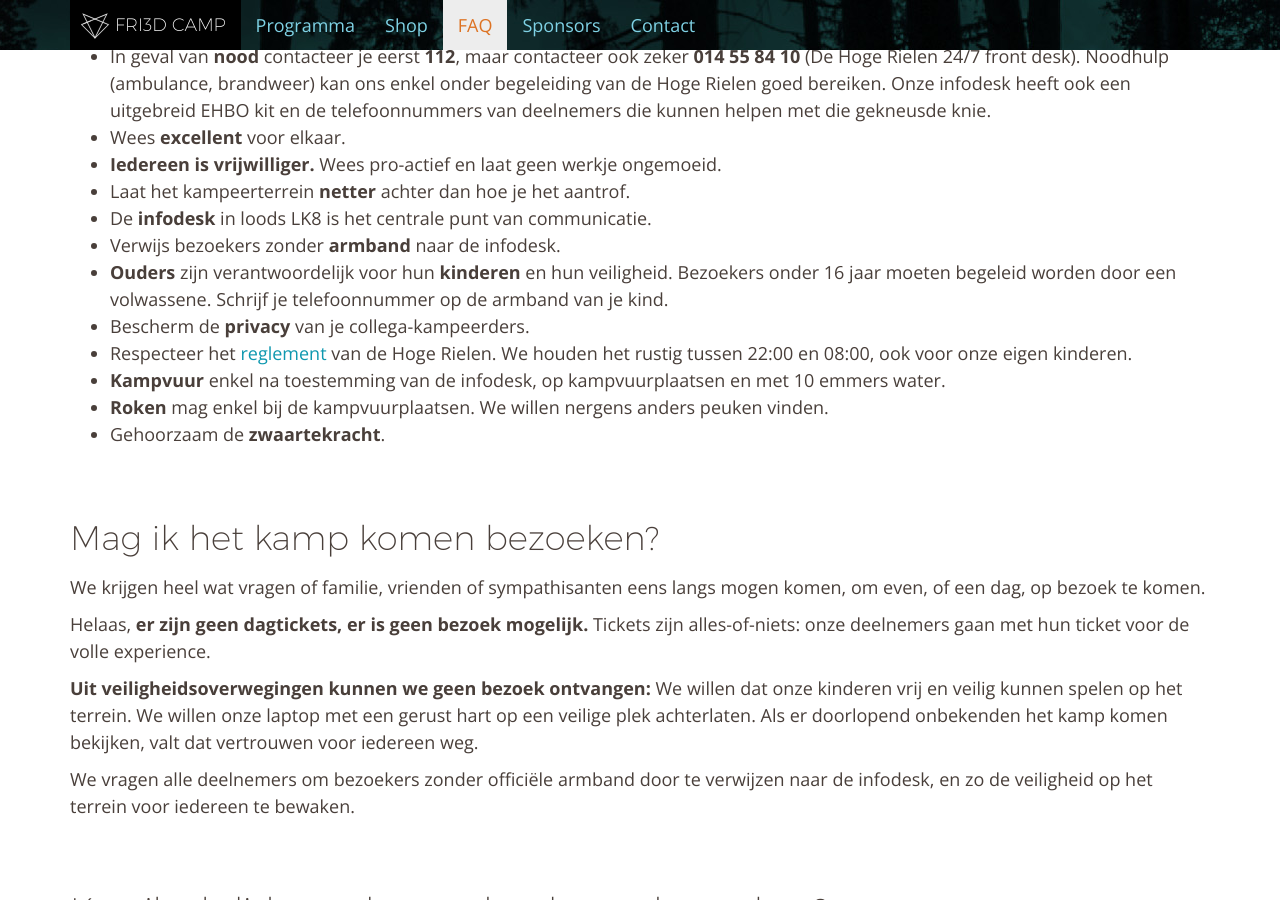
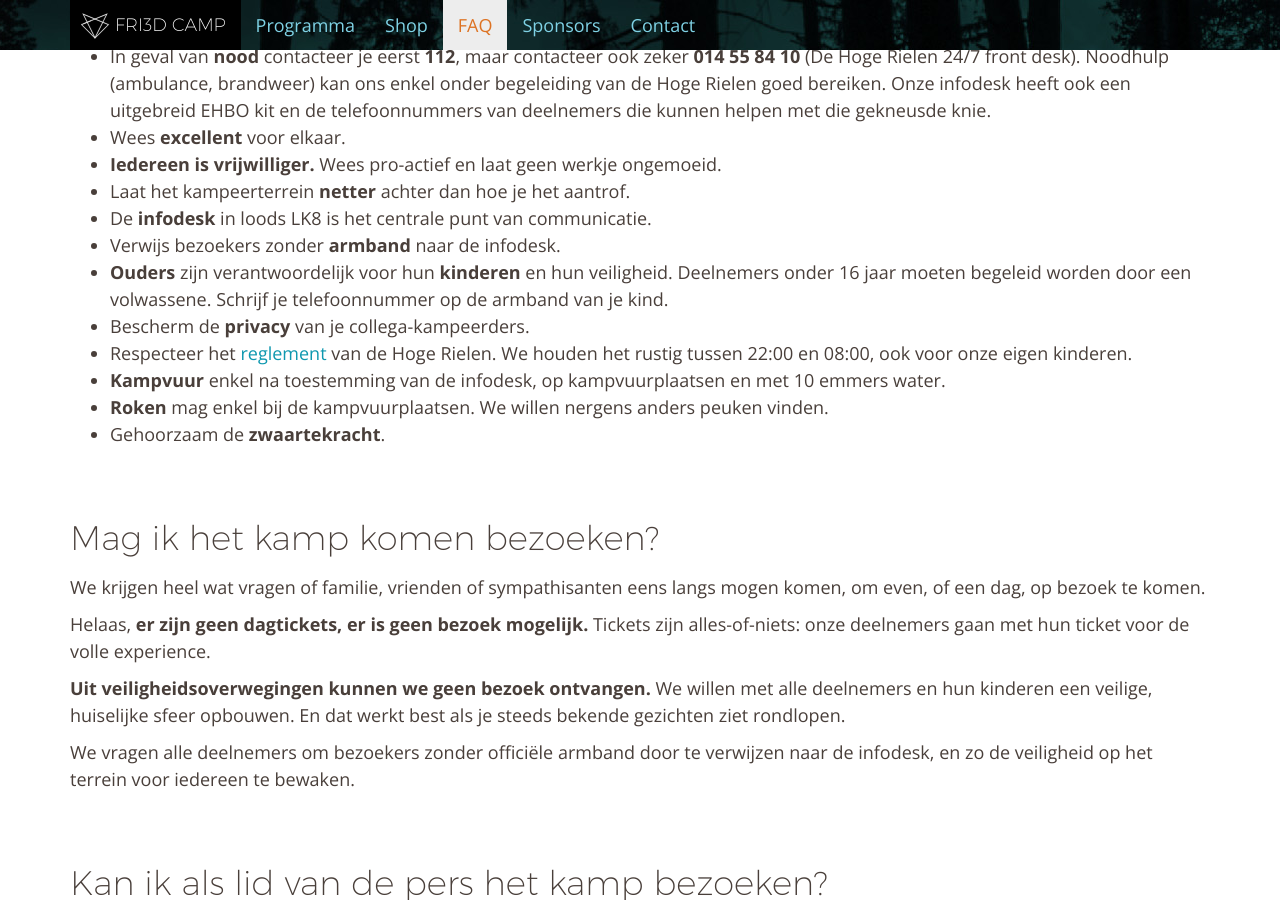
Before and after one commit to Fri3dCamp/fri3dweb2016, a Jekyll site: the page built from faq/index.html, in a window 1280 px wide and 900 px high, scrolled down 8075 px. Built offline with Jekyll 4.4.1, drawn with Linux system fonts in a browser that asks for light colours; nearby versions of some CDN libraries.

Commit message:
positievere benadering bezoekers

```diff
--- a/faq/index.html
+++ b/faq/index.html
@@ -153,7 +153,7 @@ questions:
           <li>Laat het kampeerterrein <strong>netter</strong> achter dan hoe je het aantrof.</li>
           <li>De <strong>infodesk</strong> in loods LK8 is het centrale punt van communicatie.</li>
           <li>Verwijs bezoekers zonder <strong>armband</strong> naar de infodesk.</li>
-          <li><strong>Ouders</strong> zijn verantwoordelijk voor hun <strong>kinderen</strong> en hun veiligheid. Bezoekers onder 16 jaar moeten begeleid worden door een volwassene. Schrijf je telefoonnummer op de armband van je kind.</li>
+          <li><strong>Ouders</strong> zijn verantwoordelijk voor hun <strong>kinderen</strong> en hun veiligheid. Deelnemers onder 16 jaar moeten begeleid worden door een volwassene. Schrijf je telefoonnummer op de armband van je kind.</li>
           <li>Bescherm de <strong>privacy</strong> van je collega-kampeerders.</a>
           <li>Respecteer het <a href="http://www.dehogerielen.be/sites/default/files/hoge-rielen/ACTUEEL_Reglement%20dHR%20DEFINITIEF%20RvB%202014_11_19.pdf">reglement</a> van de Hoge Rielen. We houden het rustig tussen 22:00 en 08:00, ook voor onze eigen kinderen.</li>
           <li><strong>Kampvuur</strong> enkel na toestemming van de infodesk, op kampvuurplaatsen en met 10 emmers water.</li>
@@ -166,7 +166,7 @@ questions:
       answer: >
         <p>We krijgen heel wat vragen of familie, vrienden of sympathisanten eens langs mogen komen, om even, of een dag, op bezoek te komen.</p>
         <p>Helaas, <strong>er zijn geen dagtickets, er is geen bezoek mogelijk.</strong> Tickets zijn alles-of-niets: onze deelnemers gaan met hun ticket voor de volle experience.</p>
-        <p><strong>Uit veiligheidsoverwegingen kunnen we geen bezoek ontvangen:</strong> We willen dat onze kinderen vrij en veilig kunnen spelen op het terrein. We willen onze laptop met een gerust hart op een veilige plek achterlaten. Als er doorlopend onbekenden het kamp komen bekijken, valt dat vertrouwen voor iedereen weg.</p>
+        <p><strong>Uit veiligheidsoverwegingen kunnen we geen bezoek ontvangen.</strong> We willen met alle deelnemers en hun kinderen een veilige, huiselijke sfeer opbouwen. En dat werkt best als je steeds bekende gezichten ziet rondlopen.</p>
         <p>We vragen alle deelnemers om bezoekers zonder officiële armband door te verwijzen naar de infodesk, en zo de veiligheid op het terrein voor iedereen te bewaken.</p>
 
     - question: Kan ik als lid van de pers het kamp bezoeken?
```
